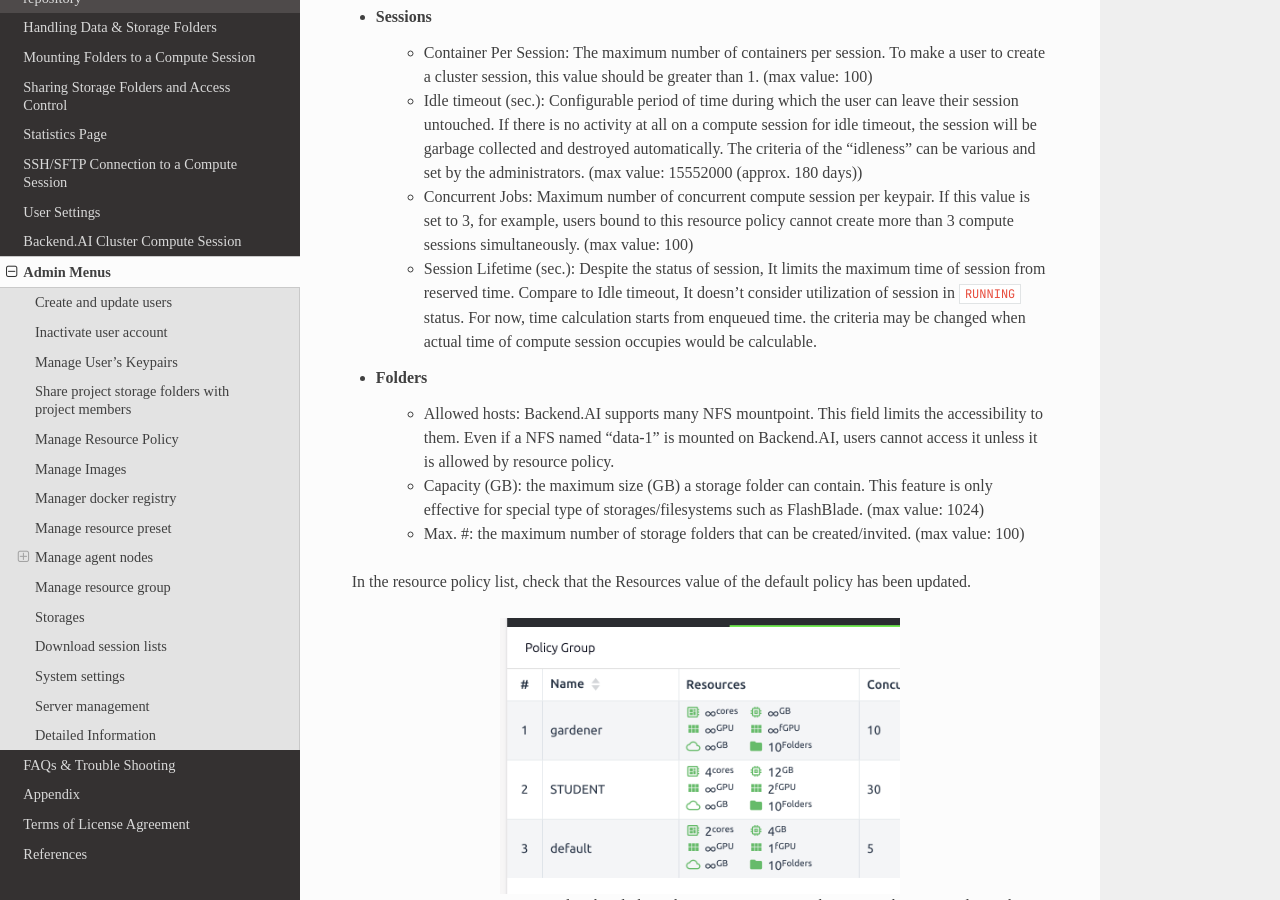
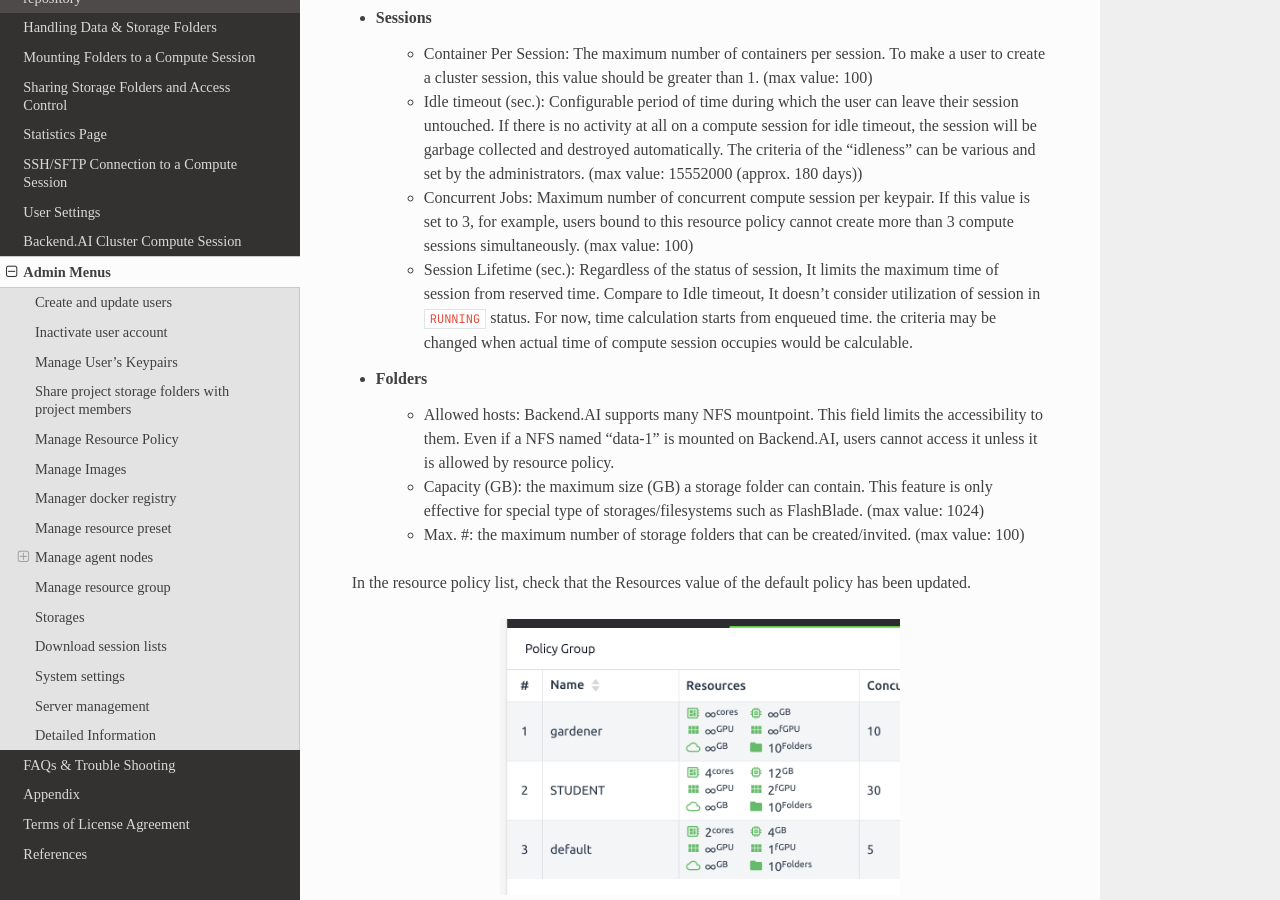
Before and after one commit to lablup/backend.ai-docs-webui, a Sphinx documentation site: the page built from docs/admin_menu/admin_menu.rst, in a window 1280 px wide and 900 px high, scrolled down 10149 px. Built offline with Sphinx 7.4.7 and the Read the Docs theme 2.0.0, drawn with Linux system fonts in a browser that asks for light colours; some web fonts are replaced; some of the changed text lies outside the part shown.

```diff
--- a/docs/admin_menu/admin_menu.rst
+++ b/docs/admin_menu/admin_menu.rst
@@ -84,8 +84,8 @@
    :align: center
    :alt: Deactivating user account
 
-To re-activate users, go to Users - Inactive tab, and edit the target user to
-turn on "Active user?" field.
+To re-activate users, go to Users - Inactive tab, and select status of
+the target user to ``Active``.
 
 .. warning::
 
@@ -239,7 +239,7 @@
    * Concurrent Jobs: Maximum number of concurrent compute session per keypair.
      If this value is set to 3, for example, users bound to this resource policy
      cannot create more than 3 compute sessions simultaneously. (max value: 100)
-   * Session Lifetime (sec.): Despite the status of session, It limits the maximum
+   * Session Lifetime (sec.): Regardless of the status of session, It limits the maximum
      time of session from reserved time. Compare to Idle timeout, It doesn't consider
      utilization of session in ``RUNNING`` status. For now, time calculation starts from
      enqueued time. the criteria may be changed when actual time of compute session occupies
```
Also changed, not shown: 1 other file.
